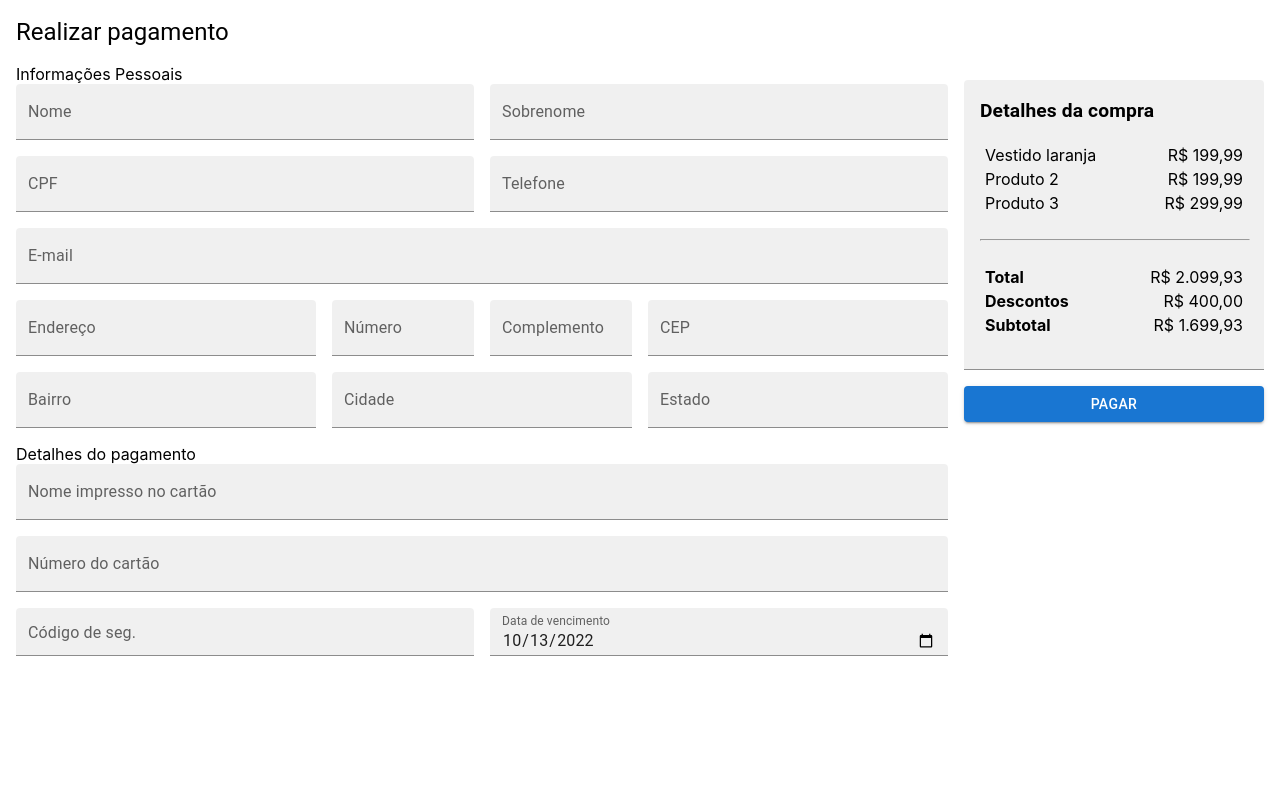
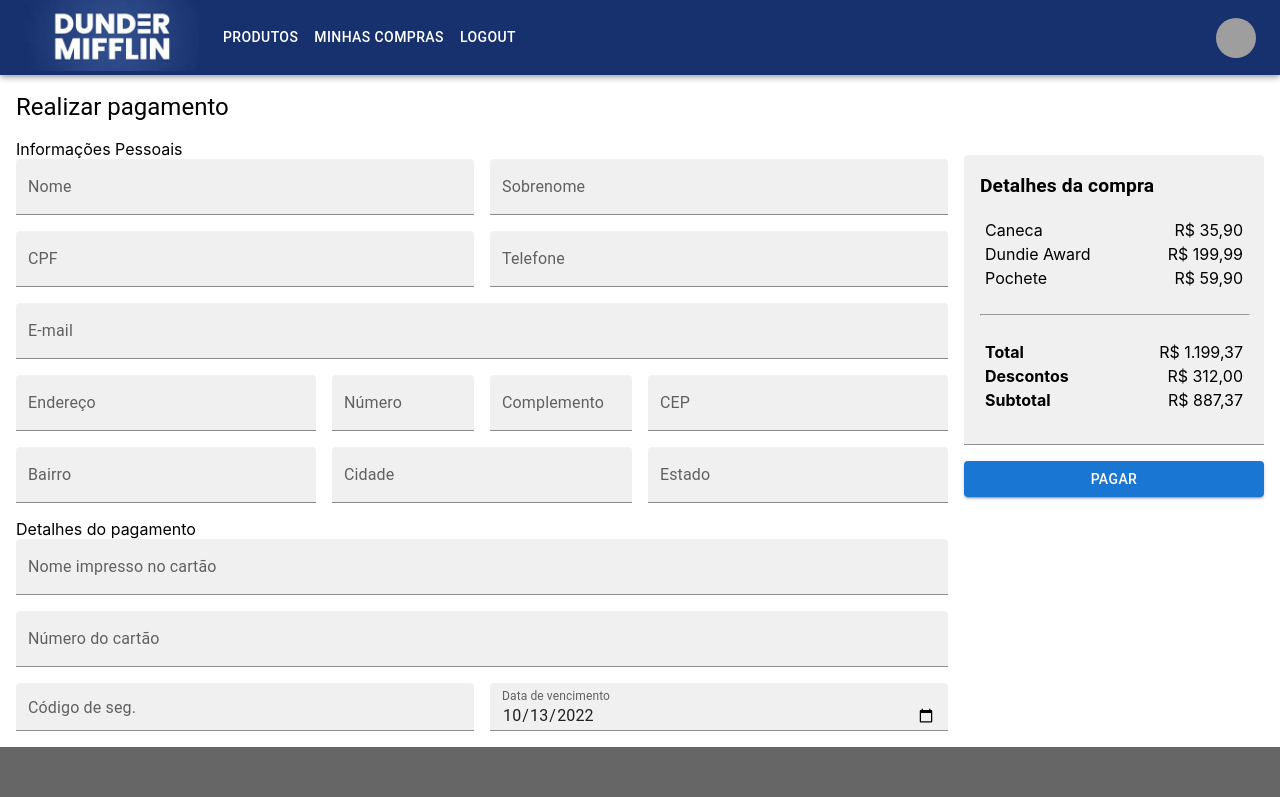
Before and after one commit to ConradoBVF/projeto-trabalho-react-js, a React (Create React App) app: page /checkout in a window 1280 px wide. Shown: the top 797 px of the page. Built offline with nearby package versions, Linux system fonts and the light colour scheme; grey boxes are pictures that could not be loaded.

Commit message:
Finalização carrinho e checkout

```diff
--- a/src/components/body/produtos/Produtos.js
+++ b/src/components/body/produtos/Produtos.js
@@ -34,7 +34,7 @@ const products = {
       categories: [4],
     },
     2: {
-      name: "Troféu de Reconhecimento",
+      name: "Dundie Award",
       description:
         "Lorem ipsum dolor sit amet, consectetur adipiscing elit. Proin dapibus lacus vel lectus dictum aliquam. In laoreet, arcu in porttitor semper, magna diam consectetur arcu, vel condimentum risus erat vel lacus. Duis ut viverra est, a facilisis augue. Integer feugiat risus risus. Curabitur facilisis ipsum at libero ullamcorper, id porta sapien rutrum. Integer egestas egestas quam, non venenatis quam lacinia sit amet. Ut massa metus, volutpat sit amet feugiat dapibus, tincidunt non est. Cras pharetra ut massa eu porta. Phasellus velit magna, pretium eleifend turpis in, dictum vehicula nunc.",
       images: [
--- a/src/components/cart/Cart.jsx
+++ b/src/components/cart/Cart.jsx
@@ -17,7 +17,7 @@ const Cart = () => {
     const total = calculateTotal(totals);
     const totalPromo = calculatePromo(totals);
 
-    return(
+    return (
         <>
             <Header />
             <Grid container spacing={2} sx={{
@@ -41,6 +41,7 @@ const Cart = () => {
                                         alignItems: 'center'
                                     }}
                                         secondaryAction={
+
                                             <IconButton sx={{
                                                 right: '16px'
                                             }} edge="end" aria-label="delete">
@@ -53,7 +54,6 @@ const Cart = () => {
                                                 flexGrow: 1,
                                             }}
                                             className="stackImage">
-                                        {/* <Avatar alt="Remy Sharp" src="" /> */}
                                             <div style={{
                                                 backgroundImage: `url("${productsCart[id].images[0]}")`
                                             }}></div>
@@ -138,8 +138,11 @@ const Cart = () => {
                                                 flexGrow: 1,
                                             }}>
                                                 <TextField
+                                                    disabled
                                                     size="small"
-                                                type="number" />
+                                                    type="number"
+                                                    defaultValue={productsCart[id].quantity} >
+                                                </TextField>
                                             </Stack>
                                         </Stack>
                                     </ListItem>
--- a/src/components/cart/produtos-cart.js
+++ b/src/components/cart/produtos-cart.js
@@ -1,46 +1,41 @@
 const productsCart = {
   33: {
-      name: "Produto 3",
+    name: "Pochete",
     description:
       "Lorem ipsum dolor sit amet, consectetur adipiscing elit. Proin dapibus lacus vel lectus dictum aliquam. In laoreet, arcu in porttitor semper, magna diam consectetur arcu, vel condimentum risus erat vel lacus. Duis ut viverra est, a facilisis augue. Integer feugiat risus risus. Curabitur facilisis ipsum at libero ullamcorper, id porta sapien rutrum. Integer egestas egestas quam, non venenatis quam lacinia sit amet. Ut massa metus, volutpat sit amet feugiat dapibus, tincidunt non est. Cras pharetra ut massa eu porta. Phasellus velit magna, pretium eleifend turpis in, dictum vehicula nunc.",
     images: [
-        "https://static3.tcdn.com.br/img/img_prod/769840/vestido_mirele_1329_1_20348177a5ec7e4dc844aae226aac5df.jpg",
-        "https://static3.tcdn.com.br/img/img_prod/769840/vestido_mirele_1329_1_20348177a5ec7e4dc844aae226aac5df.jpg",
-        "https://static3.tcdn.com.br/img/img_prod/769840/vestido_mirele_1329_1_20348177a5ec7e4dc844aae226aac5df.jpg",
+      "https://i.pinimg.com/originals/c6/b5/00/c6b50012141eac6a909b099e39d3ade5.jpg",
     ],
-      price: 299.99,
-      categories: [1, 2, 3],
+    price: 59.90,
+    percent: '',
+    categories: [1, 2],
     quantity: 3,
   },
   1: {
-      name: "Vestido laranja",
+    name: "Caneca",
     description:
       "Lorem ipsum dolor sit amet, consectetur adipiscing elit. Proin dapibus lacus vel lectus dictum aliquam. In laoreet, arcu in porttitor semper, magna diam consectetur arcu, vel condimentum risus erat vel lacus. Duis ut viverra est, a facilisis augue. Integer feugiat risus risus. Curabitur facilisis ipsum at libero ullamcorper, id porta sapien rutrum. Integer egestas egestas quam, non venenatis quam lacinia sit amet. Ut massa metus, volutpat sit amet feugiat dapibus, tincidunt non est. Cras pharetra ut massa eu porta. Phasellus velit magna, pretium eleifend turpis in, dictum vehicula nunc.",
     images: [
-        "https://static3.tcdn.com.br/img/img_prod/769840/vestido_mirele_1329_1_20348177a5ec7e4dc844aae226aac5df.jpg",
-        "https://ph-cdn3.ecosweb.com.br/imagens01/foto/moda-feminina/vestido-midi/vestido-laranja-neon-com-babado-no-decote_337997_600_1.jpg",
-        "https://secretocloset.com.br/media/catalog/product/cache/1/image/9df78eab33525d08d6e5fb8d27136e95/v/c/vc61.jpg",
+      "https://encrypted-tbn3.gstatic.com/shopping?q=tbn:ANd9GcSBqQy85dK_3G6KP3ytfvGQIWJ3r5MkrYOXseMbLyTc-xcItfWjpdyQaKlHtMaLDj_Bu2ONdgzcwmiiAQv5p_fIvIrdzcOKENc6pcogENXc&usqp=CAE",
+    ],
+    price: 39.90,
+    promo_price: 35.90,
+    percent: '10%',
+    categories: [3],
+    quantity: 3,
+  },
+  2: {
+    name: "Dundie Award",
+    description:
+      "Lorem ipsum dolor sit amet, consectetur adipiscing elit. Proin dapibus lacus vel lectus dictum aliquam. In laoreet, arcu in porttitor semper, magna diam consectetur arcu, vel condimentum risus erat vel lacus. Duis ut viverra est, a facilisis augue. Integer feugiat risus risus. Curabitur facilisis ipsum at libero ullamcorper, id porta sapien rutrum. Integer egestas egestas quam, non venenatis quam lacinia sit amet. Ut massa metus, volutpat sit amet feugiat dapibus, tincidunt non est. Cras pharetra ut massa eu porta. Phasellus velit magna, pretium eleifend turpis in, dictum vehicula nunc.",
+    images: [
+      "https://encrypted-tbn1.gstatic.com/shopping?q=tbn:ANd9GcSpPB57K1oAUog7UDVNKyYn5XyaBMG5bfFn0cd7uxgTr0fU1PjePrhYMuvooopkNjhUA32VjZrUN7KvYj6F5A_3qS5J4RspLvW1-n2jJn_rcITeh5f4uIkGnw",
     ],
     price: 299.99,
     promo_price: 199.99,
-      percent: 15,
-      categories: [1, 2],
-      quantity: 2,
-    },
-    2: {
-      name: "Produto 2",
-      description:
-        "Lorem ipsum dolor sit amet, consectetur adipiscing elit. Proin dapibus lacus vel lectus dictum aliquam. In laoreet, arcu in porttitor semper, magna diam consectetur arcu, vel condimentum risus erat vel lacus. Duis ut viverra est, a facilisis augue. Integer feugiat risus risus. Curabitur facilisis ipsum at libero ullamcorper, id porta sapien rutrum. Integer egestas egestas quam, non venenatis quam lacinia sit amet. Ut massa metus, volutpat sit amet feugiat dapibus, tincidunt non est. Cras pharetra ut massa eu porta. Phasellus velit magna, pretium eleifend turpis in, dictum vehicula nunc.",
-      images: [
-        "https://static3.tcdn.com.br/img/img_prod/769840/vestido_mirele_1329_1_20348177a5ec7e4dc844aae226aac5df.jpg",
-        "https://static3.tcdn.com.br/img/img_prod/769840/vestido_mirele_1329_1_20348177a5ec7e4dc844aae226aac5df.jpg",
-        "https://static3.tcdn.com.br/img/img_prod/769840/vestido_mirele_1329_1_20348177a5ec7e4dc844aae226aac5df.jpg",
-      ],
-      price: 299.99,
-      promo_price: 199.99,
-      percent: 15,
-      categories: [1, 3, 4],
-      quantity: 2,
+    percent: '15%',
+    categories: [5],
+    quantity: 3,
   },
 };
 
--- a/src/components/checkout/Checkout.jsx
+++ b/src/components/checkout/Checkout.jsx
@@ -1,9 +1,11 @@
-import  { useEffect } from 'react';
+import { useEffect } from 'react';
 import { userIsLoggedIn } from "../../services/auth/auth";
 import { calculateTotal, calculatePromo } from "../../utils/calculate";
 import { Button, Grid, TextField, Typography } from "@mui/material";
 import { productsCart } from "../cart/produtos-cart";
 import "./Checkout.css";
+import Header from '../header/Header';
+import Footer from '../footer/Footer';
 
 const Checkout = () => {
     const variantType = "filled";
@@ -12,7 +14,7 @@ const Checkout = () => {
         return [productsCart[id].price * qtd, productsCart[id].promo_price * qtd]
     });
 
-    function formatD(){
+    function formatD() {
         let today = new Date();
         let mes = today.getMonth() + 1;
 
@@ -29,7 +31,9 @@ const Checkout = () => {
         userIsLoggedIn();
     })
 
-    return <Grid container spacing={2} className="checkout">
+    return <>
+        <Header />
+        <Grid container spacing={2} className="checkout">
             <Grid item xs={12}>
                 <Typography variant="h5" component="h1">Realizar pagamento</Typography>
             </Grid>
@@ -43,84 +47,84 @@ const Checkout = () => {
                                     fullWidth
                                     variant={variantType}
                                     label="Nome"
-                                type="text"/>
+                                    type="text" />
                             </Grid>
                             <Grid item xs={12} md={6}>
                                 <TextField
                                     fullWidth
                                     variant={variantType}
                                     label="Sobrenome"
-                                type="text"/>
+                                    type="text" />
                             </Grid>
                             <Grid item xs={12} md={6}>
                                 <TextField
                                     fullWidth
                                     variant={variantType}
                                     label="CPF"
-                                type="tel"/>
+                                    type="tel" />
                             </Grid>
                             <Grid item xs={12} md={6}>
                                 <TextField
                                     fullWidth
                                     variant={variantType}
                                     label="Telefone"
-                                type="tel"/>
+                                    type="tel" />
                             </Grid>
                             <Grid item xs={12}>
                                 <TextField
                                     fullWidth
                                     variant={variantType}
                                     label="E-mail"
-                                type="email"/>
+                                    type="email" />
                             </Grid>
                             <Grid item xs={12} sm={6} md={4}>
                                 <TextField
                                     fullWidth
                                     variant={variantType}
                                     label="Endereço"
-                                type="text"/>
+                                    type="text" />
                             </Grid>
                             <Grid item xs={12} sm={3} md={2}>
                                 <TextField
                                     fullWidth
                                     variant={variantType}
                                     label="Número"
-                                type="text"/>
+                                    type="text" />
                             </Grid>
                             <Grid item xs={12} sm={3} md={2}>
                                 <TextField
                                     fullWidth
                                     variant={variantType}
                                     label="Complemento"
-                                type="text"/>
+                                    type="text" />
                             </Grid>
                             <Grid item xs={12} sm={12} md={4}>
                                 <TextField
                                     fullWidth
                                     variant={variantType}
                                     label="CEP"
-                                type="tel"/>
+                                    type="tel" />
                             </Grid>
                             <Grid item xs={12} md={4}>
                                 <TextField
                                     fullWidth
                                     variant={variantType}
                                     label="Bairro"
-                                type="text"/>
+                                    type="text" />
                             </Grid>
                             <Grid item xs={12} md={4}>
                                 <TextField
                                     fullWidth
                                     variant={variantType}
                                     label="Cidade"
-                                type="text"/>
+                                    type="text" />
                             </Grid>
                             <Grid item xs={12} md={4}>
                                 <TextField
                                     fullWidth
                                     variant={variantType}
                                     label="Estado"
-                                type="text"/>
+                                    type="text" />
                             </Grid>
                         </Grid>
                     </Grid>
@@ -132,14 +136,14 @@ const Checkout = () => {
                                     fullWidth
                                     variant={variantType}
                                     label="Nome impresso no cartão"
-                                type="text"/>
+                                    type="text" />
                             </Grid>
                             <Grid item xs={12}>
                                 <TextField
                                     fullWidth
                                     variant={variantType}
                                     label="Número do cartão"
-                                type="tel"/>
+                                    type="tel" />
                             </Grid>
                             <Grid item xs={12} md={6}>
                                 <TextField
@@ -178,25 +182,25 @@ const Checkout = () => {
                                                 {productsCart[id].name}
                                             </span>
                                             <span>
-                                            {productsCart[id].promo_price ? productsCart[id].promo_price.toLocaleString('pt-BR', {style: 'currency',currency: 'BRL'})  : productsCart[id].price.toLocaleString('pt-BR', {style: 'currency',currency: 'BRL'}) }
+                                                {productsCart[id].promo_price ? productsCart[id].promo_price.toLocaleString('pt-BR', { style: 'currency', currency: 'BRL' }) : productsCart[id].price.toLocaleString('pt-BR', { style: 'currency', currency: 'BRL' })}
                                             </span>
                                         </li>
                                     })
                                 }
                             </ul>
-                        <hr/>
+                            <hr />
                             <ul>
                                 <li>
                                     <span><strong>Total</strong></span>
-                                <span>{total.toLocaleString('pt-BR', {style: 'currency',currency: 'BRL'})}</span>
+                                    <span>{total.toLocaleString('pt-BR', { style: 'currency', currency: 'BRL' })}</span>
                                 </li>
                                 <li>
                                     <span><strong>Descontos</strong></span>
-                                <span>{totalPromo.toLocaleString('pt-BR', {style: 'currency',currency: 'BRL'})}</span>
+                                    <span>{totalPromo.toLocaleString('pt-BR', { style: 'currency', currency: 'BRL' })}</span>
                                 </li>
                                 <li>
                                     <span><strong>Subtotal</strong></span>
-                                <span>{(total - totalPromo).toLocaleString('pt-BR', {style: 'currency',currency: 'BRL'})}</span>
+                                    <span>{(total - totalPromo).toLocaleString('pt-BR', { style: 'currency', currency: 'BRL' })}</span>
                                 </li>
                             </ul>
                         </div>
@@ -207,6 +211,8 @@ const Checkout = () => {
                 </Grid>
             </Grid>
         </Grid>
+        <Footer />
+    </>
 }
 
 export default Checkout;
```
Lines whose indentation alone changed are shown as unchanged.
